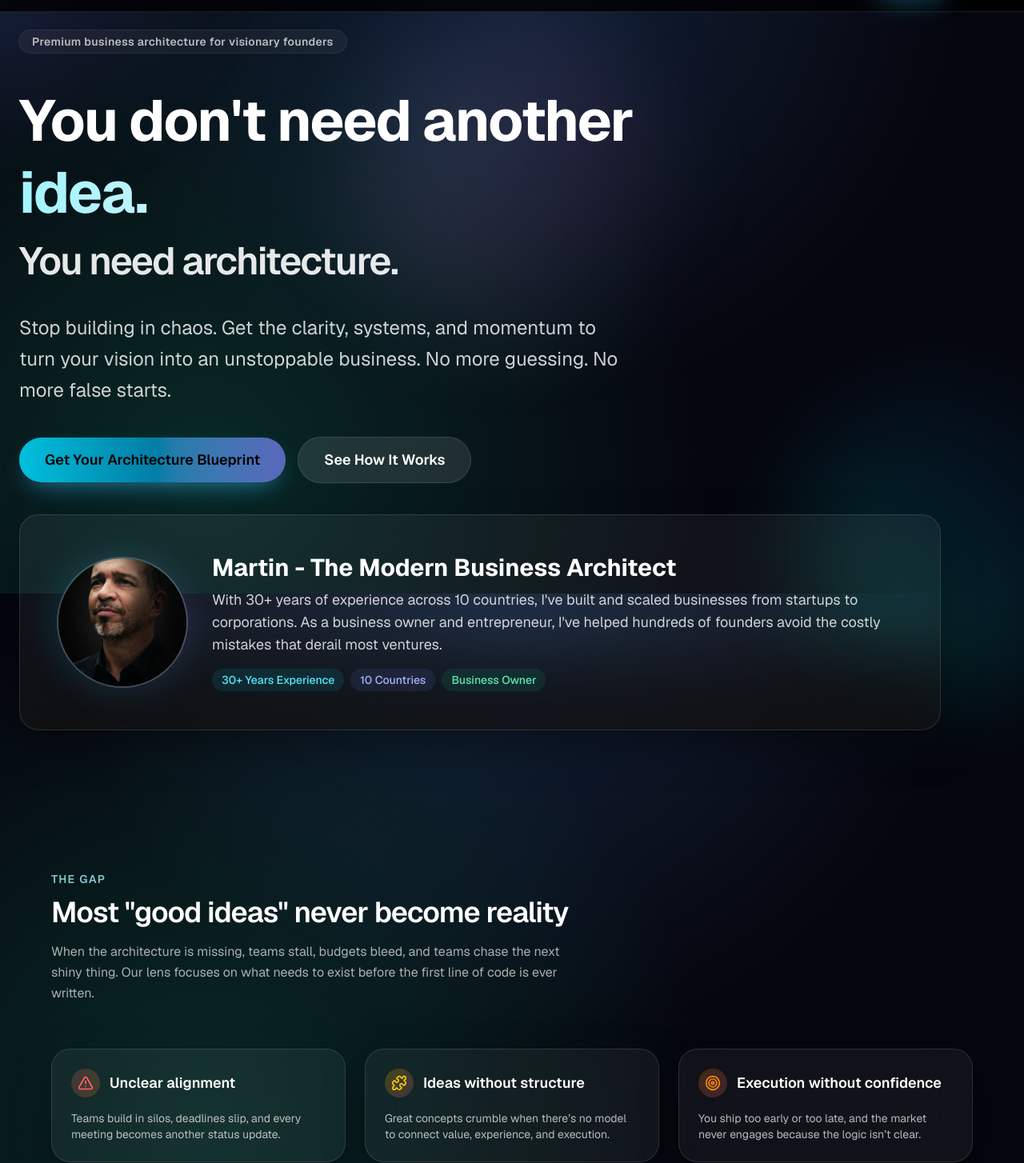
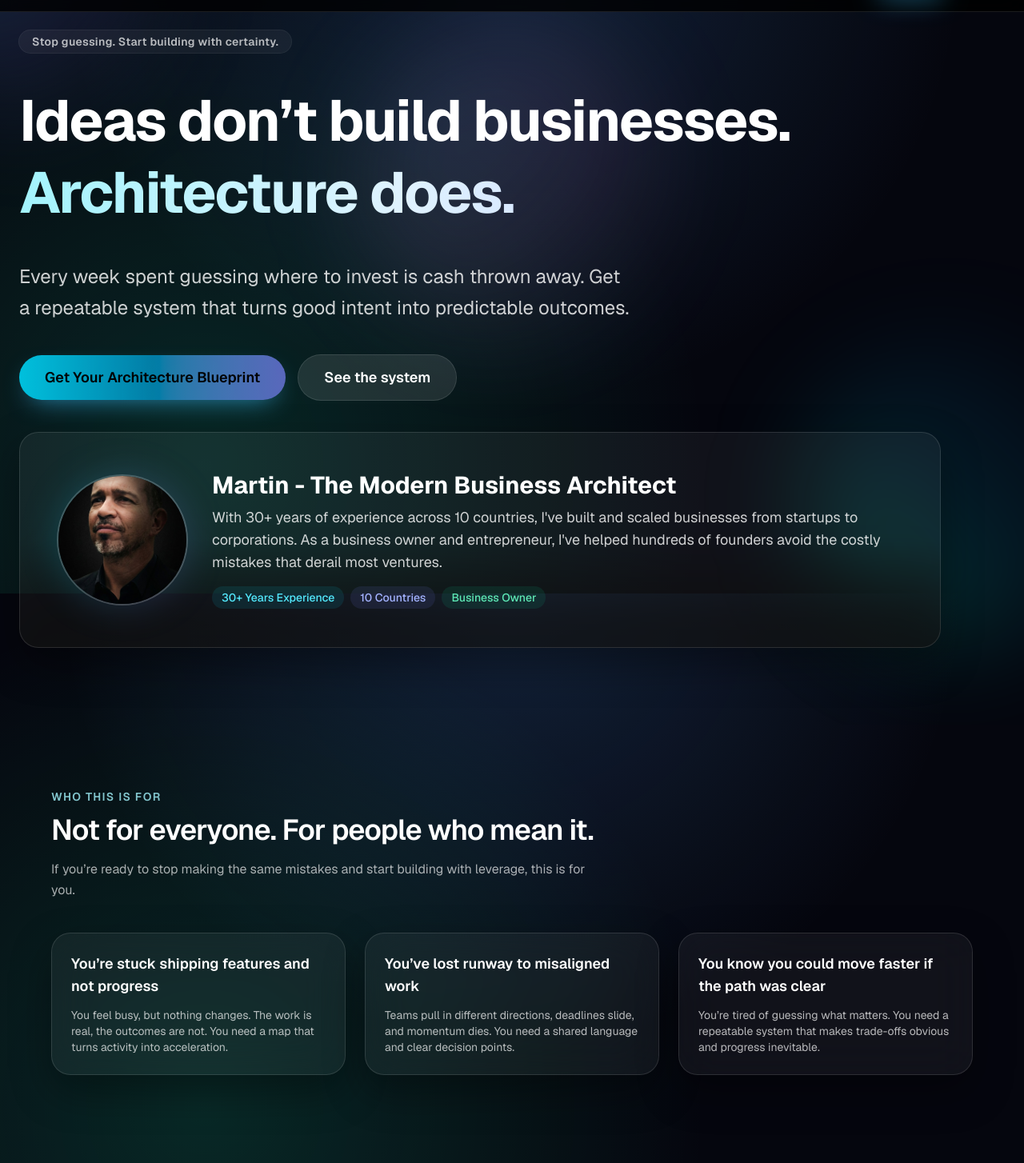
Before and after one commit to martindubreuil13-byte/mba-landing, a Next.js app: page / in a window 1280 px wide. Shown: the part 58-1512 px from the top of the page at 80% size. Built offline with nearby package versions, Linux system fonts and the light colour scheme.

Commit message:
chore: sharpen landing page copy, add who-this-is-for + reflection sections

```diff
--- a/app/components/sections/DifferentiationSection.tsx
+++ b/app/components/sections/DifferentiationSection.tsx
@@ -3,19 +3,19 @@ import { SectionHeading } from "@/app/components/ui/SectionHeading";
 
 const points = [
   {
-    title: "Systems first, not tools first",
+    title: "Architecture first, not feature first",
     description:
-      "We start with the architecture that makes tools and teams work, not the other way around. This avoids bloated stacks and aimless roadmaps.",
+      "If the system isn’t in place, tools are just noise. We build the structure that makes every move deliberate.",
   },
   {
-    title: "Business logic meets product design",
+    title: "Every choice is a lever",
     description:
-      "Every decision is traced back to customer value, revenue levers, and what your market actually understands.",
+      "We trace every decision back to a measurable outcome so you can trade fast without losing the plot.",
   },
   {
-    title: "Built for leaders who ship",
+    title: "Made for people who actually ship",
     description:
-      "Our templates and routines make execution predictable, so you can scale without losing control.",
+      "You don’t need more meetings. You need a plan that forces choices and makes progress inevitable.",
   },
 ];
 
--- a/app/components/sections/Hero.tsx
+++ b/app/components/sections/Hero.tsx
@@ -11,28 +11,25 @@ export function Hero() {
 
       <div className="relative z-10 flex w-full max-w-7xl mx-auto flex-col items-start gap-10">
         <p className="inline-flex items-center gap-2 rounded-full bg-white/5 px-4 py-1 text-sm font-semibold tracking-wide text-white/70 ring-1 ring-white/10 animate-fadeUp">
-          Premium business architecture for visionary founders
+          Stop guessing. Start building with certainty.
         </p>
         <h1 className="text-5xl font-bold leading-tight tracking-tight text-white md:text-7xl animate-fadeUp">
-          <span className="block">You don't need another</span>
+          <span className="block">Ideas don’t build businesses.</span>
           <span className="block bg-gradient-to-r from-cyan-200 via-sky-100 to-indigo-200 bg-clip-text text-transparent">
-            idea.
-          </span>
-          <span className="block text-4xl md:text-5xl font-semibold text-white/90 mt-4">
-            You need architecture.
+            Architecture does.
           </span>
         </h1>
         <p className="max-w-3xl text-xl leading-relaxed text-white/80 md:text-2xl animate-fadeUp">
-          Stop building in chaos. Get the clarity, systems, and momentum to turn your vision into
-          an unstoppable business. No more guessing. No more false starts.
+          Every week spent guessing where to invest is cash thrown away. Get a repeatable system that
+          turns good intent into predictable outcomes.
         </p>
 
         <div className="flex flex-col gap-4 sm:flex-row animate-fadeUp">
-          <Button href="#programs" variant="primary" size="lg" className="text-lg px-8 py-4">
+          <Button href="#offer" variant="primary" size="lg" className="text-lg px-8 py-4">
             Get Your Architecture Blueprint
           </Button>
           <Button href="#framework" variant="secondary" size="lg" className="text-lg px-8 py-4">
-            See How It Works
+            See the system
           </Button>
         </div>
 
--- a/app/components/sections/OfferSection.tsx
+++ b/app/components/sections/OfferSection.tsx
@@ -9,19 +9,19 @@ import { Compass, BarChart3, Shield, MapPin } from "lucide-react";
 const thresholdHighlights = [
   {
     icon: Compass,
-    label: "Clarify what you're really trying to build",
+    label: "Walk away with a clear yes/no decision",
   },
   {
     icon: Shield,
-    label: "Understand what's at stake if you move — or don't",
+    label: "Know what you're risking and what you're protecting",
   },
   {
     icon: BarChart3,
-    label: "Identify gaps between vision and reality",
+    label: "Spot the leaks in your logic before you ship",
   },
   {
     icon: MapPin,
-    label: "Decide the right next step with eyes open",
+    label: "Leave with a next-step plan you can actually execute",
   },
 ];
 
@@ -31,8 +31,8 @@ export function OfferSection() {
       <div className="mx-auto flex max-w-6xl flex-col gap-14">
         <SectionHeading
           label="Programs"
-          title="Two ways to get clear & move with confidence"
-          description="Pick the program that matches where you are: decision clarity or full build-ready architecture."
+          title="Two ways to stop guessing and start building"
+          description="Pick the path that matches where you are: decide what to build, or build with a plan that actually scales."
         />
 
         <div className="grid gap-8 lg:grid-cols-2">
@@ -43,11 +43,10 @@ export function OfferSection() {
                   The Threshold
                 </p>
                 <h3 className="mt-3 text-2xl font-semibold text-white">
-                  From mental noise to direction
+                  From noise to a decision you can act on
                 </h3>
                 <p className="mt-4 text-sm leading-relaxed text-white/70">
-                  A short, focused orientation program that helps you decide what to build, whether to build,
-                  and what it would actually take to make it real.
+                  Two sessions to decide whether to build, where to place your next bet, and what it takes to win.
                 </p>
               </div>
               <div className="flex flex-col items-end gap-1">
@@ -72,10 +71,10 @@ export function OfferSection() {
 
             <div className="mt-10 flex flex-col gap-3 sm:flex-row">
               <Button href="#final" variant="primary" size="lg" className="w-full">
-                Book The Threshold
+                Lock in The Threshold
               </Button>
               <Button href="#contact" variant="secondary" size="lg" className="w-full">
-                Talk to the team
+                Talk to Martin
               </Button>
             </div>
 
@@ -96,10 +95,10 @@ export function OfferSection() {
                   The Architect
                 </p>
                 <h3 className="mt-3 text-2xl font-semibold text-white">
-                  12 weeks to a build-ready business architecture
+                  A build-ready architecture you can ship in 90 days
                 </h3>
                 <p className="mt-4 text-sm leading-relaxed text-white/70">
-                  A structured, outcome-driven program for founders who are committed to building.
+                  A focused program that turns what you know into a single, aligned system everyone can execute.
                 </p>
               </div>
               <div className="flex flex-col items-end gap-1">
@@ -116,25 +115,25 @@ export function OfferSection() {
                   <div className="inline-flex h-10 w-10 items-center justify-center rounded-2xl bg-gradient-to-br from-emerald-400/60 via-cyan-400/40 to-sky-400/40 text-white shadow-[0_12px_32px_-18px_rgba(0,0,0,0.6)]">
                     <Icon icon={Compass} className="h-5 w-5" />
                   </div>
-                <p className="text-sm text-white/70">A coherent, defensible business model</p>
+                  <p className="text-sm text-white/70">A clear, defensible model that gets everyone aligned</p>
                 </div>
                 <div className="flex items-start gap-4">
                   <div className="inline-flex h-10 w-10 items-center justify-center rounded-2xl bg-gradient-to-br from-cyan-400/60 via-sky-400/40 to-indigo-400/40 text-white shadow-[0_12px_32px_-18px_rgba(0,0,0,0.6)]">
                     <Icon icon={BarChart3} className="h-5 w-5" />
                   </div>
-                <p className="text-sm text-white/70">Clear customer + problem + positioning</p>
+                  <p className="text-sm text-white/70">A justified go-to-market narrative that reduces risk</p>
                 </div>
                 <div className="flex items-start gap-4">
                   <div className="inline-flex h-10 w-10 items-center justify-center rounded-2xl bg-gradient-to-br from-indigo-400/60 via-fuchsia-400/40 to-purple-400/40 text-white shadow-[0_12px_32px_-18px_rgba(0,0,0,0.6)]">
                     <Icon icon={Shield} className="h-5 w-5" />
                   </div>
-                <p className="text-sm text-white/70">A credible go-to-market strategy</p>
+                  <p className="text-sm text-white/70">A playbook that turns uncertainty into predictable execution</p>
                 </div>
                 <div className="flex items-start gap-4">
                   <div className="inline-flex h-10 w-10 items-center justify-center rounded-2xl bg-gradient-to-br from-fuchsia-400/60 via-pink-400/40 to-rose-400/40 text-white shadow-[0_12px_32px_-18px_rgba(0,0,0,0.6)]">
                     <Icon icon={MapPin} className="h-5 w-5" />
                   </div>
-                <p className="text-sm text-white/70">A 90-day execution roadmap</p>
+                  <p className="text-sm text-white/70">A 90-day roadmap that actually gets shipped</p>
                 </div>
               </div>
 
--- a/app/components/sections/ProblemSection.tsx
+++ b/app/components/sections/ProblemSection.tsx
@@ -8,9 +8,9 @@ export function ProblemSection() {
     <section className="relative px-6 py-20">
       <div className="mx-auto flex max-w-6xl flex-col gap-14">
         <SectionHeading
-          label="The gap"
-          title='Most "good ideas" never become reality'
-          description="When the architecture is missing, teams stall, budgets bleed, and teams chase the next shiny thing. Our lens focuses on what needs to exist before the first line of code is ever written."
+          label="The cost of inaction"
+          title="Good ideas die in the gap"
+          description="Without a clear architecture, every week becomes an expensive experiment. Teams drift, decisions stall, and the runway burns while the product stays unfinished."
         />
 
         <div className="grid gap-6 md:grid-cols-3">
@@ -19,10 +19,10 @@ export function ProblemSection() {
               <div className="inline-flex items-center justify-center rounded-full bg-gradient-to-br from-red-400/20 to-orange-400/20 p-2">
                 <Icon icon={AlertTriangle} className="h-5 w-5 text-red-400" />
               </div>
-              <h3 className="text-lg font-semibold text-white">Unclear alignment</h3>
+              <h3 className="text-lg font-semibold text-white">Teams rowing different directions</h3>
             </div>
             <p className="text-sm text-white/70">
-              Teams build in silos, deadlines slip, and every meeting becomes another status update.
+              Every misaligned sprint wastes weeks. You’re paying for coordination, not progress.
             </p>
           </GlassCard>
 
@@ -31,10 +31,10 @@ export function ProblemSection() {
               <div className="inline-flex items-center justify-center rounded-full bg-gradient-to-br from-yellow-400/20 to-red-400/20 p-2">
                 <Icon icon={Puzzle} className="h-5 w-5 text-yellow-400" />
               </div>
-              <h3 className="text-lg font-semibold text-white">Ideas without structure</h3>
+              <h3 className="text-lg font-semibold text-white">You’re building the wrong thing</h3>
             </div>
             <p className="text-sm text-white/70">
-              Great concepts crumble when there’s no model to connect value, experience, and execution.
+              If the model isn’t clear, every decision is a guess and every launch is a bet you can’t afford to lose.
             </p>
           </GlassCard>
 
@@ -43,10 +43,10 @@ export function ProblemSection() {
               <div className="inline-flex items-center justify-center rounded-full bg-gradient-to-br from-orange-400/20 to-red-400/20 p-2">
                 <Icon icon={Target} className="h-5 w-5 text-orange-400" />
               </div>
-              <h3 className="text-lg font-semibold text-white">Execution without confidence</h3>
+              <h3 className="text-lg font-semibold text-white">You keep rerunning the same experiments</h3>
             </div>
             <p className="text-sm text-white/70">
-              You ship too early or too late, and the market never engages because the logic isn’t clear.
+              Without a clear architecture, every iteration feels like a roll of the dice—until the runway runs out.
             </p>
           </GlassCard>
         </div>
--- /dev/null
+++ b/app/components/sections/ReflectionSection.tsx
@@ -0,0 +1,28 @@
+import { GlassCard } from "@/app/components/ui/GlassCard";
+
+const questions = [
+  "What is your team doing today that won’t still matter in 6 months?",
+  "How much runway are you burning while you’re still figuring out what to build?",
+  "If you could see the exact next move that saves time and money, would you take it?",
+];
+
+export function ReflectionSection() {
+  return (
+    <section className="relative px-6 py-20">
+      <div className="mx-auto max-w-4xl">
+        <GlassCard className="p-10 text-center">
+          <h2 className="text-2xl font-semibold text-white md:text-3xl">
+            Ask yourself
+          </h2>
+          <div className="mt-8 space-y-4 text-left text-white/70">
+            {questions.map((question) => (
+              <p key={question} className="text-lg">
+                <span className="font-semibold text-white">•</span> {question}
+              </p>
+            ))}
+          </div>
+        </GlassCard>
+      </div>
+    </section>
+  );
+}
--- /dev/null
+++ b/app/components/sections/WhoThisIsFor.tsx
@@ -0,0 +1,53 @@
+import { GlassCard } from "@/app/components/ui/GlassCard";
+import { SectionHeading } from "@/app/components/ui/SectionHeading";
+
+const profiles = [
+  {
+    title: "You’re stuck shipping features and not progress",
+    description:
+      "You feel busy, but nothing changes. The work is real, the outcomes are not. You need a map that turns activity into acceleration.",
+  },
+  {
+    title: "You’ve lost runway to misaligned work",
+    description:
+      "Teams pull in different directions, deadlines slide, and momentum dies. You need a shared language and clear decision points.",
+  },
+  {
+    title: "You know you could move faster if the path was clear",
+    description:
+      "You’re tired of guessing what matters. You need a repeatable system that makes trade-offs obvious and progress inevitable.",
+  },
+];
+
+export function WhoThisIsFor() {
+  return (
+    <section className="relative px-6 py-20">
+      <div className="mx-auto flex max-w-6xl flex-col gap-10">
+        <SectionHeading
+          label="Who this is for"
+          title="Not for everyone. For people who mean it."
+          description="If you’re ready to stop making the same mistakes and start building with leverage, this is for you."
+        />
+
+        <div className="grid gap-6 md:grid-cols-3">
+          {profiles.map((profile, index) => (
+            <GlassCard
+              key={profile.title}
+              className={
+                "p-6 " +
+                (index === 0
+                  ? "animate-fadeUp-delay-1"
+                  : index === 1
+                  ? "animate-fadeUp-delay-2"
+                  : "animate-fadeUp-delay-3")
+              }
+            >
+              <h3 className="text-lg font-semibold text-white">{profile.title}</h3>
+              <p className="mt-3 text-sm text-white/70">{profile.description}</p>
+            </GlassCard>
+          ))}
+        </div>
+      </div>
+    </section>
+  );
+}
--- a/app/page.tsx
+++ b/app/page.tsx
@@ -6,6 +6,8 @@ import { FrameworkSection } from "./components/sections/FrameworkSection";
 import { Hero } from "./components/sections/Hero";
 import { OfferSection } from "./components/sections/OfferSection";
 import { ProblemSection } from "./components/sections/ProblemSection";
+import { ReflectionSection } from "./components/sections/ReflectionSection";
+import { WhoThisIsFor } from "./components/sections/WhoThisIsFor";
 import { ContactModal } from "./components/ui/ContactModal";
 import { Navbar } from "./components/ui/Navbar";
 import { useState } from "react";
@@ -17,7 +19,9 @@ export default function Home() {
     <main className="min-h-screen bg-[radial-gradient(circle_at_top,_rgba(81,163,255,0.18),transparent_55%),radial-gradient(circle_at_20%_80%,rgba(30,255,188,0.14),transparent_52%),#05060e] text-white">
       <Navbar onContactClick={() => setIsContactOpen(true)} />
       <Hero />
+      <WhoThisIsFor />
       <ProblemSection />
+      <ReflectionSection />
       <FrameworkSection />
       <DifferentiationSection />
       <OfferSection />
```
Lines whose indentation alone changed are shown as unchanged.
